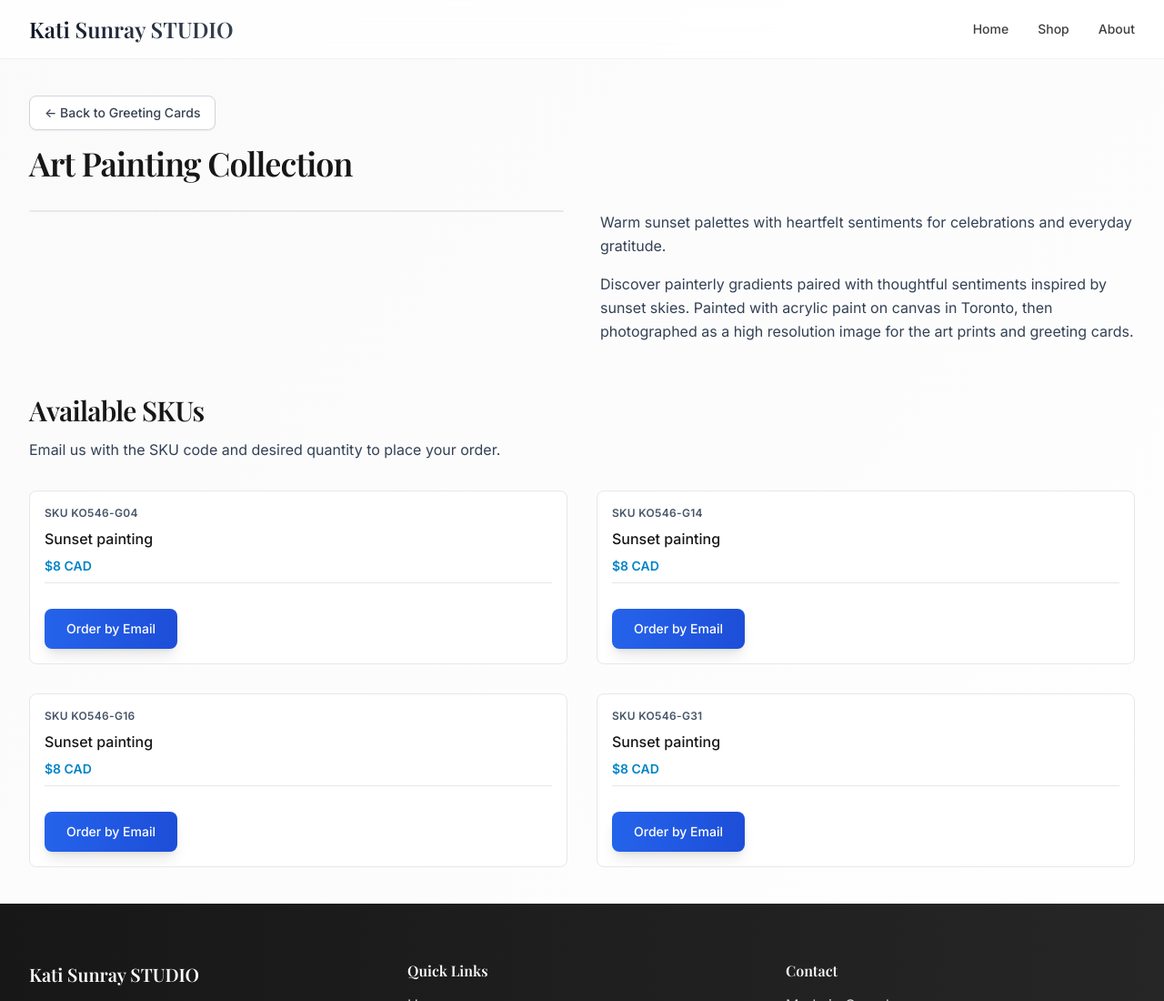
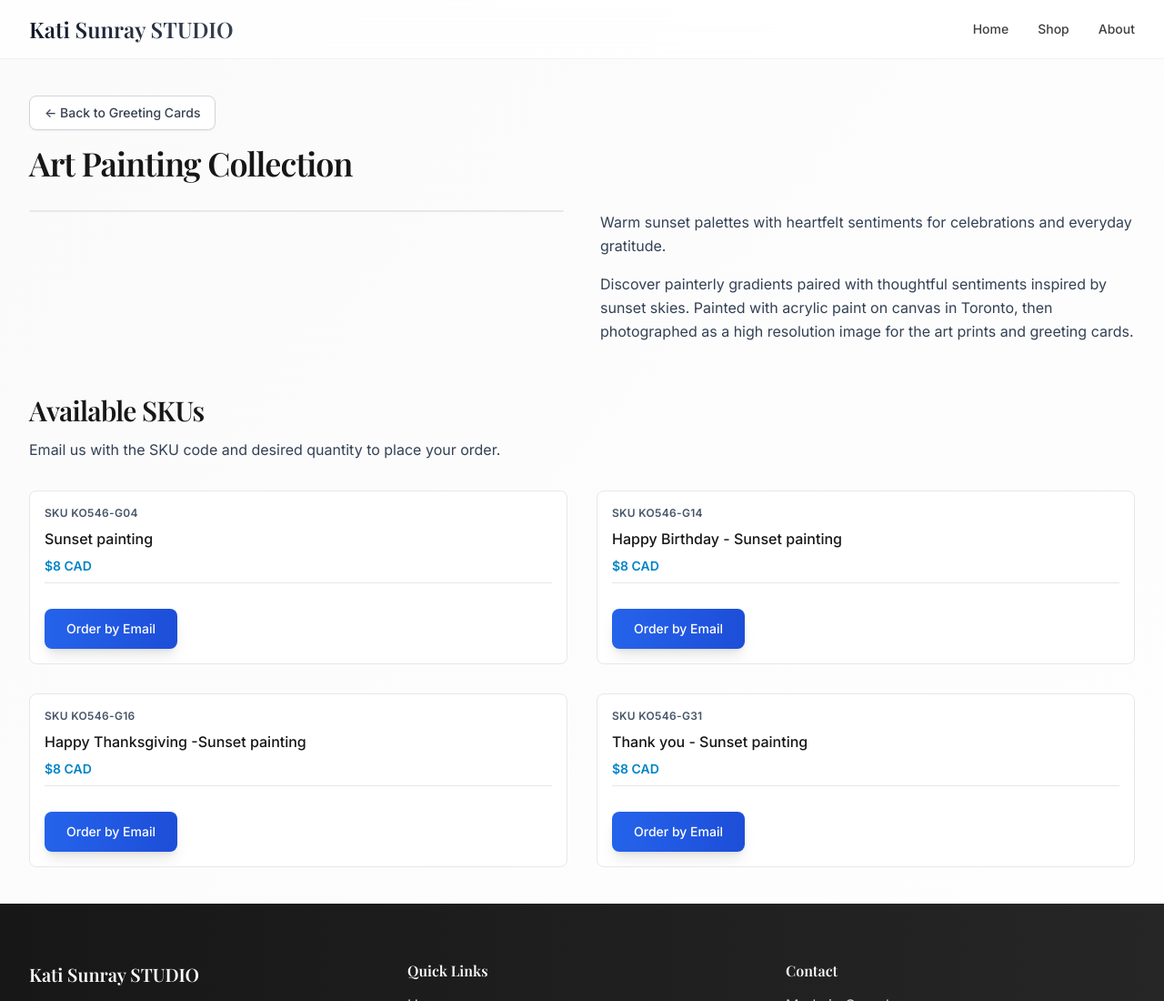
Before and after one commit to katisunray/katisunray.github.io, an Eleventy site: page src/content/products/greeting-cards/collections/art-painting.md in a window 1280 px wide. Shown: the top 1100 px of the page at 91% size. Built offline with nearby package versions, Linux system fonts and the light colour scheme; Eleventy itself is replaced by a stand-in of ours; files that its build step writes are made by us from their sources.

Commit message:
Update art-painting.md

```diff
--- a/src/content/products/greeting-cards/collections/art-painting.md
+++ b/src/content/products/greeting-cards/collections/art-painting.md
@@ -19,19 +19,19 @@ skus:
       src: "/images/products/greeting-cards/collections/collection-art-painting/KO546-G04_Greeting card 5x7 _Collection Art Painting_Blank_Sunset painting.jpg"
       alt: "Greeting card with a sunset painting illustration and blank interior."
   - id: "KO546-G14"
-    name: "Sunset painting"
+    name: "Happy Birthday - Sunset painting"
     price: 8
     image:
       src: "/images/products/greeting-cards/collections/collection-art-painting/KO546-G14_Greeting card 5x7 _Collection Art Painting_Happy Bday_Sunset painting.jpg"
       alt: "Happy Birthday greeting card with a sunset painting illustration."
   - id: "KO546-G16"
-    name: "Sunset painting"
+    name: "Happy Thanksgiving -Sunset painting"
     price: 8
     image:
       src: "/images/products/greeting-cards/collections/collection-art-painting/KO546-G16_Greeting card 5x7 _Collection Art Painting_Happy Thanksgiving_Sunset painting.jpg"
       alt: "Happy Thanksgiving greeting card with a sunset painting illustration."
   - id: "KO546-G31"
-    name: "Sunset painting"
+    name: "Thank you - Sunset painting"
     price: 8
     image:
       src: "/images/products/greeting-cards/collections/collection-art-painting/KO546-G31_Greeting card 5x7 _Collection Art Painting_Thank you_Sunset painting.jpg"
```
